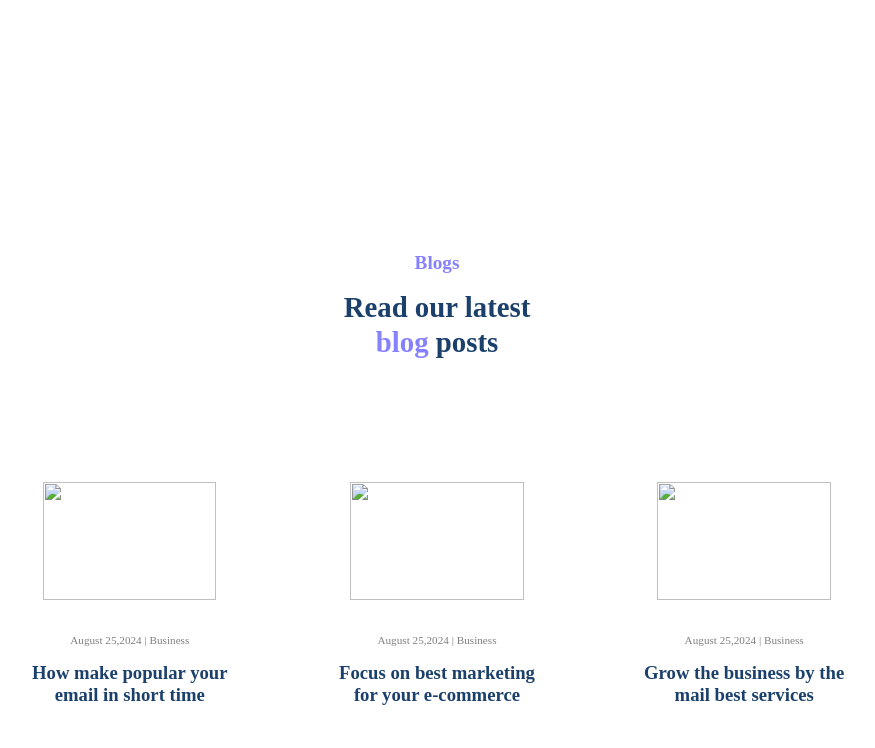
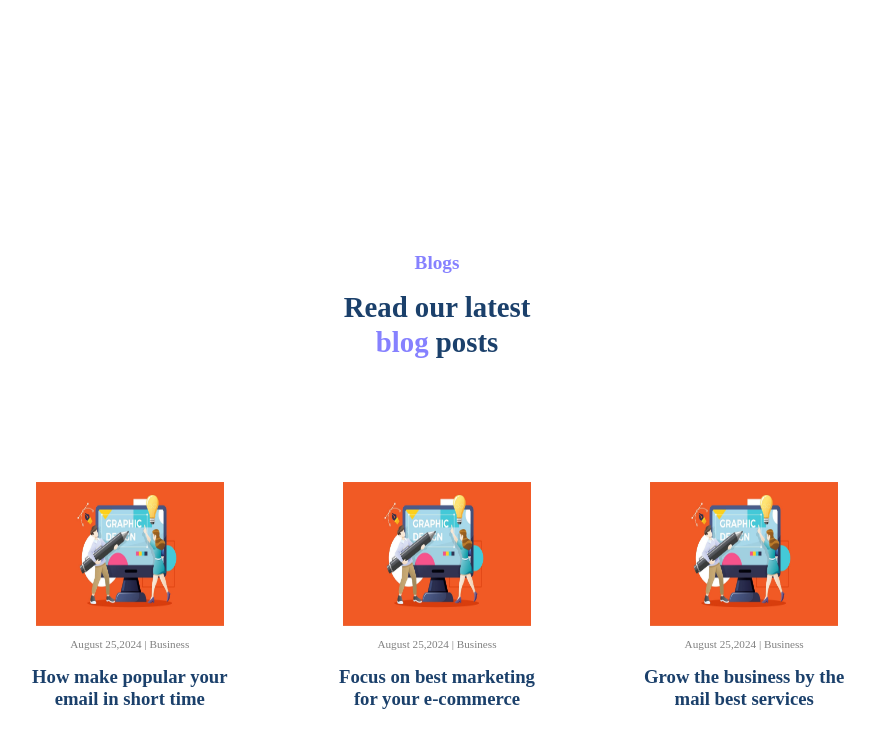
Before and after one commit to Saurav-Shandilya/design-homePage-using-HTML-CSS, a plain HTML site: page index.html in a window 1280 px wide. Shown: the part 1992-2740 px from the top of the page, without its empty margins (203-1078 px from the left). Drawn offline with nearby package versions, Linux system fonts and the light colour scheme.

Commit message:
Update index.html

```diff
--- a/index.html
+++ b/index.html
@@ -45,12 +45,12 @@
             <button class="btn2 btm2">Sign Up</button>
         </div>
         <div class="right">
-            <img src="image.jpg" alt="">
+            <img src="./images/image.jpg" alt="">
         </div>
     </div>
     <div id="about" class="about-us">
         <div class="left-about-us">
-            <img src="about.jpg" alt="">
+            <img src="./images/about.jpg" alt="">
         </div>
         <div class="right-about-us">
             <h2 >About Us</h2>
@@ -100,18 +100,18 @@
 
          <div class="bottom-services blog-bottom">
             <div class="service1 blogs">
-                <img src="thumbnail.jpg" alt="">
+                <img src="./images/thumbnail.jpg" alt="">
                 <p>August 25,2024 | Business</p>
                 <h3>How make popular your email in short time</h3>
             </div>
             <div class="service1 blogs">
-                <img src="thumbnail.jpg" alt="">
+                <img src="./images/thumbnail.jpg" alt="">
                 <p>August 25,2024 | Business</p>
                 <h3>Focus on best marketing for your e-commerce</h3>
 
             </div>
             <div class="service1 blogs">
-                <img src="thumbnail.jpg" alt="">
+                <img src="./images/thumbnail.jpg" alt="">
                 <p>August 25,2024 | Business</p>
                 <h3>Grow the business by the mail best services</h3>
 
```
